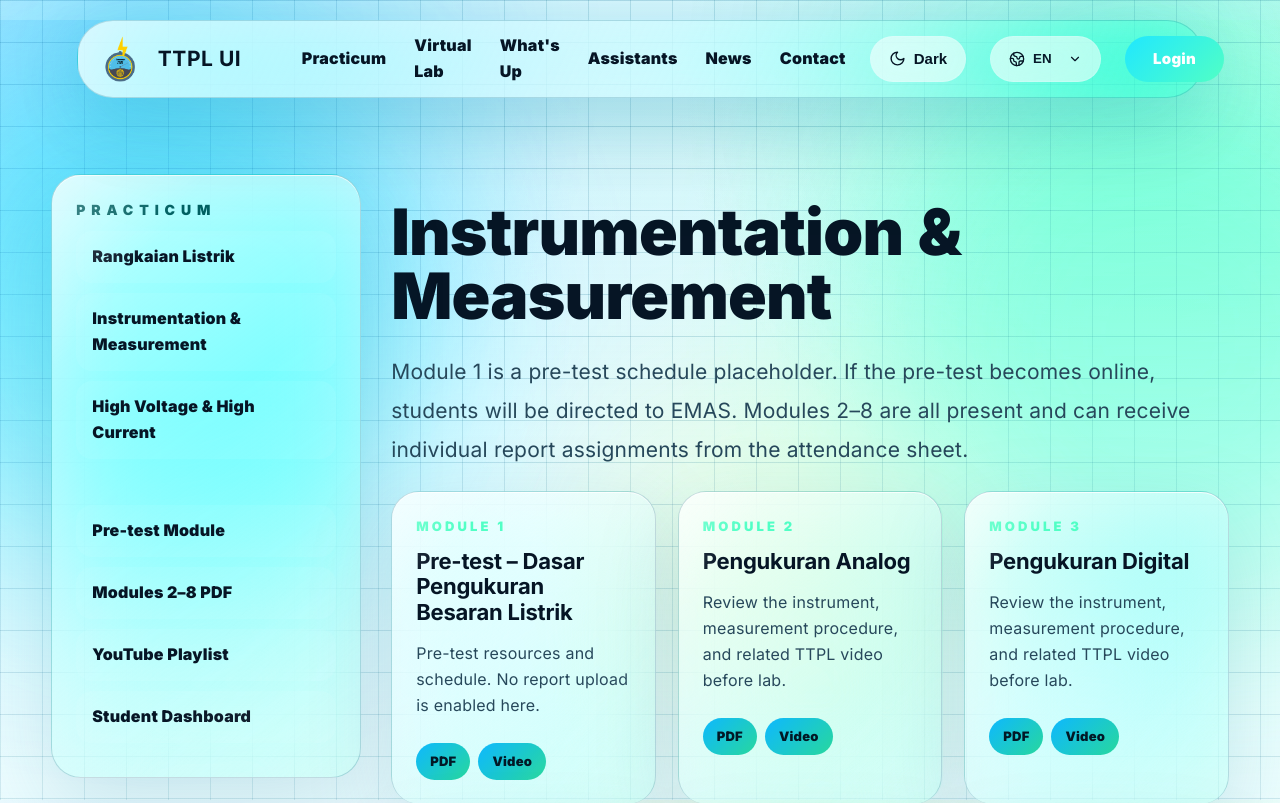
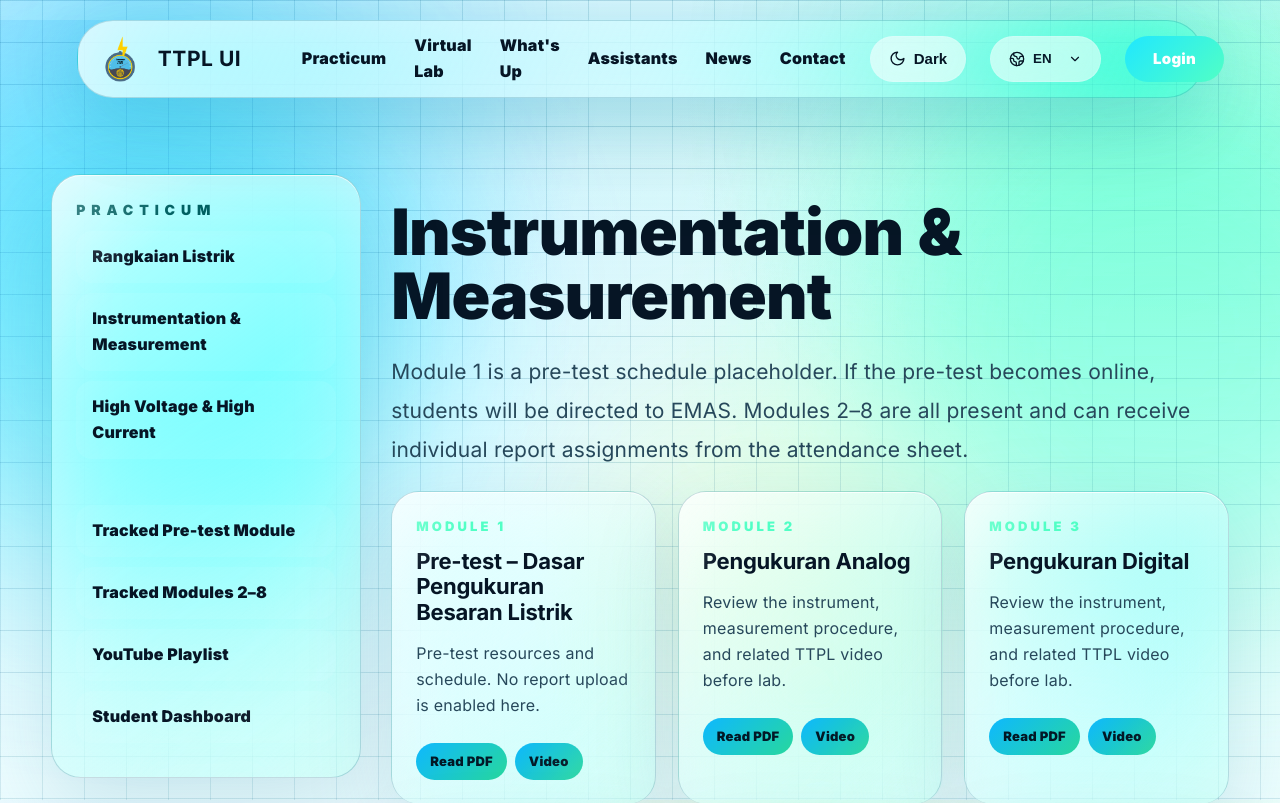
Before and after one commit to shannon-aurelia/TTPL-UI-Website, a Next.js app: page /practicum/idp in a window 1280 px wide. Shown: the top 803 px of the page. Built offline with nearby package versions, Linux system fonts and the light colour scheme; no server answers.

Commit message:
route idp modules through tracked reader

```diff
--- a/app/practicum/idp/page.jsx
+++ b/app/practicum/idp/page.jsx
@@ -1,6 +1,8 @@
 import Link from 'next/link';
 import ReportSubmissionPanel from '../../../components/ReportSubmissionPanel';
 
+const pretestPdf = '/modules/modul-1-dasar-pengukuran-besaran-listrik.pdf';
+const modulePdf = '/modules/modul-instrumentasi-pengukuran-listrik-2025-2026.pdf';
 const modules = [
   'Pre-test – Dasar Pengukuran Besaran Listrik',
   'Pengukuran Analog',
@@ -12,6 +14,11 @@ const modules = [
   'Pengukuran Konsumsi Energi'
 ];
 
+function readerHref(moduleNumber, title) {
+  const src = moduleNumber === 1 ? pretestPdf : modulePdf;
+  return `/reader?track=idp&module=${moduleNumber}&src=${encodeURIComponent(src)}&title=${encodeURIComponent(title)}`;
+}
+
 export default function Page() {
   return <section className="section module-layout">
     <aside className="sidebar liquid">
@@ -20,8 +27,8 @@ export default function Page() {
       <Link className="side-link" href="/practicum/idp">Instrumentation & Measurement</Link>
       <Link className="side-link" href="/practicum/t3">High Voltage & High Current</Link>
       <br/>
-      <a className="side-link" href="/modules/modul-1-dasar-pengukuran-besaran-listrik.pdf" target="_blank">Pre-test Module</a>
-      <a className="side-link" href="/modules/modul-instrumentasi-pengukuran-listrik-2025-2026.pdf" target="_blank">Modules 2–8 PDF</a>
+      <Link className="side-link" href={readerHref(1, modules[0])}>Tracked Pre-test Module</Link>
+      <Link className="side-link" href={readerHref(2, modules[1])}>Tracked Modules 2–8</Link>
       <a className="side-link" href="https://www.youtube.com/@ttplftui" target="_blank">YouTube Playlist</a>
       <Link className="side-link" href="/portal">Student Dashboard</Link>
     </aside>
@@ -32,7 +39,7 @@ export default function Page() {
         <div className="num">Module {index + 1}</div>
         <h3>{module}</h3>
         <p>{index === 0 ? 'Pre-test resources and schedule. No report upload is enabled here.' : 'Review the instrument, measurement procedure, and related TTPL video before lab.'}</p>
-        <a className="chip" href={index === 0 ? '/modules/modul-1-dasar-pengukuran-besaran-listrik.pdf' : '/modules/modul-instrumentasi-pengukuran-listrik-2025-2026.pdf'} target="_blank">PDF</a>
+        <Link className="chip" href={readerHref(index + 1, module)}>Read PDF</Link>
         <a className="chip" href="https://www.youtube.com/@ttplftui" target="_blank">Video</a>
       </div>)}</div>
       <ReportSubmissionPanel track="idp" />
```
